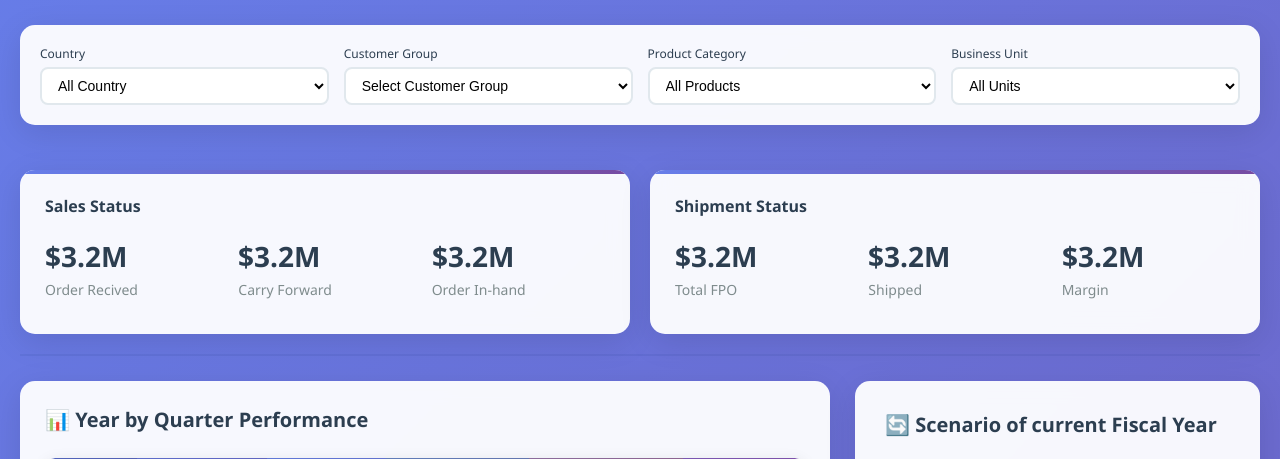
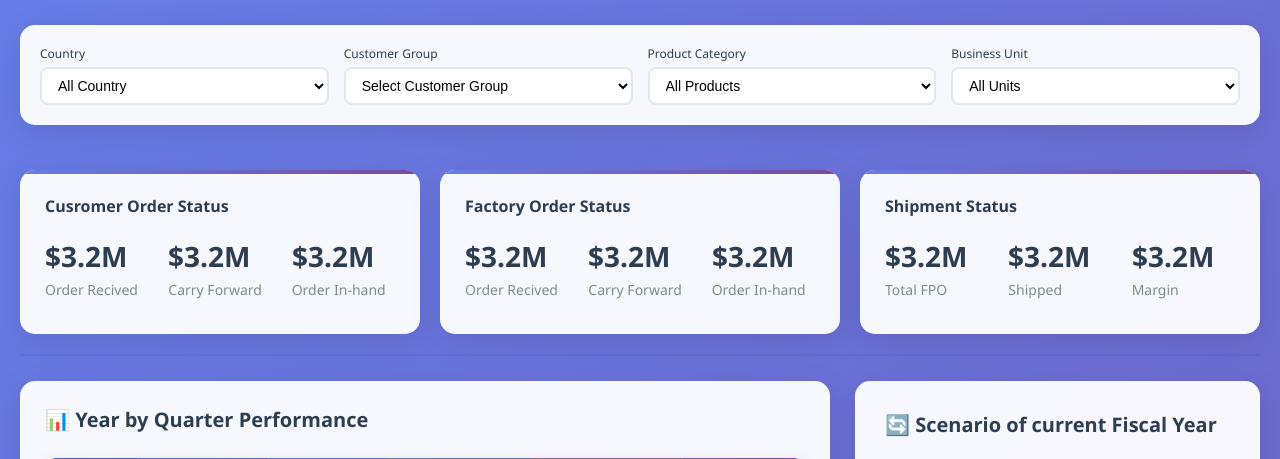
Before and after one commit to reportzinfo/bi-dash, a Flask app: page / in a window 1280 px wide. Shown: the part 188-647 px from the top of the page. Run offline with Flask 3, Linux system fonts and the light colour scheme.

Commit message:
factory order

```diff
--- a/zxy-bi/deployment/templates/dashboard.html
+++ b/zxy-bi/deployment/templates/dashboard.html
@@ -1689,7 +1689,29 @@
             <div class="business-metrics-banner">
                 <div class="kpi-card">
                     <div class="kpi-header">
-                        <div class="kpi-title sales">Sales Status</div>
+                        <div class="kpi-title sales">Cusromer Order Status</div>
+                        <!-- <div class="kpi-trend trend-positive">↗ +12%</div> -->
+                    </div>
+
+                    <div class="kpi-content" style="display: flex; gap: 20px;">
+                        <div style="flex: 1;">
+                            <div class="kpi-value">$3.2M</div>
+                            <div class="kpi-label">Order Recived</div>
+                        </div>
+                        <div style="flex: 1;">
+                            <div class="kpi-value">$3.2M</div>
+                            <div class="kpi-label">Carry Forward</div>
+                        </div>
+                        <div style="flex: 1;">
+                            <div class="kpi-value">$3.2M</div>
+                            <div class="kpi-label">Order In-hand</div>
+                        </div>
+                    </div>
+
+                </div>
+                <div class="kpi-card">
+                    <div class="kpi-header">
+                        <div class="kpi-title sales">Factory Order Status</div>
                         <!-- <div class="kpi-trend trend-positive">↗ +12%</div> -->
                     </div>
 
```
